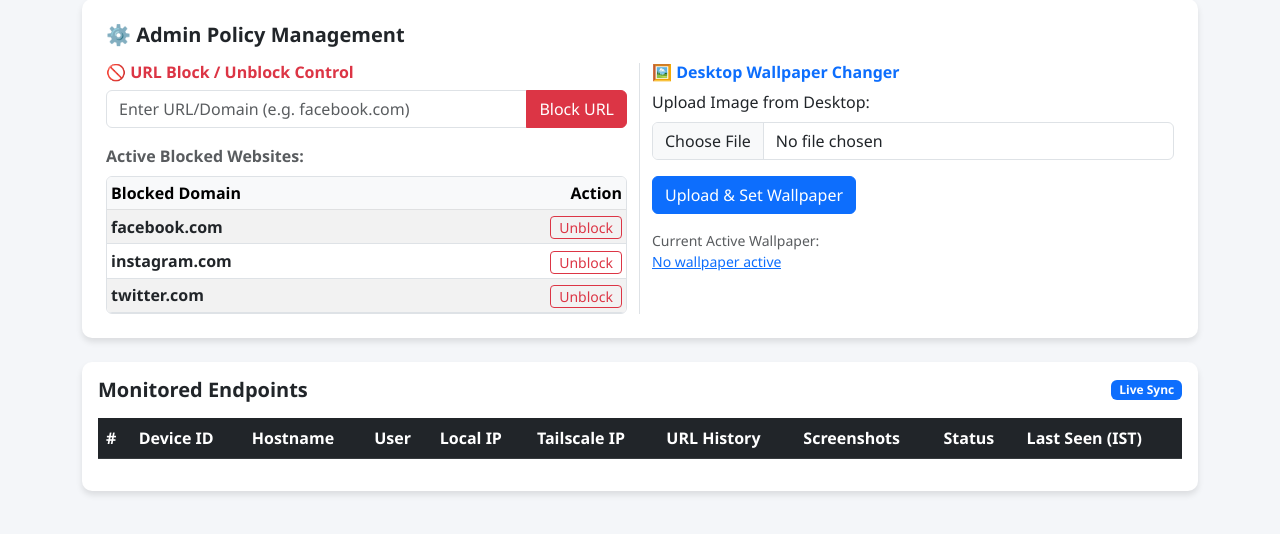
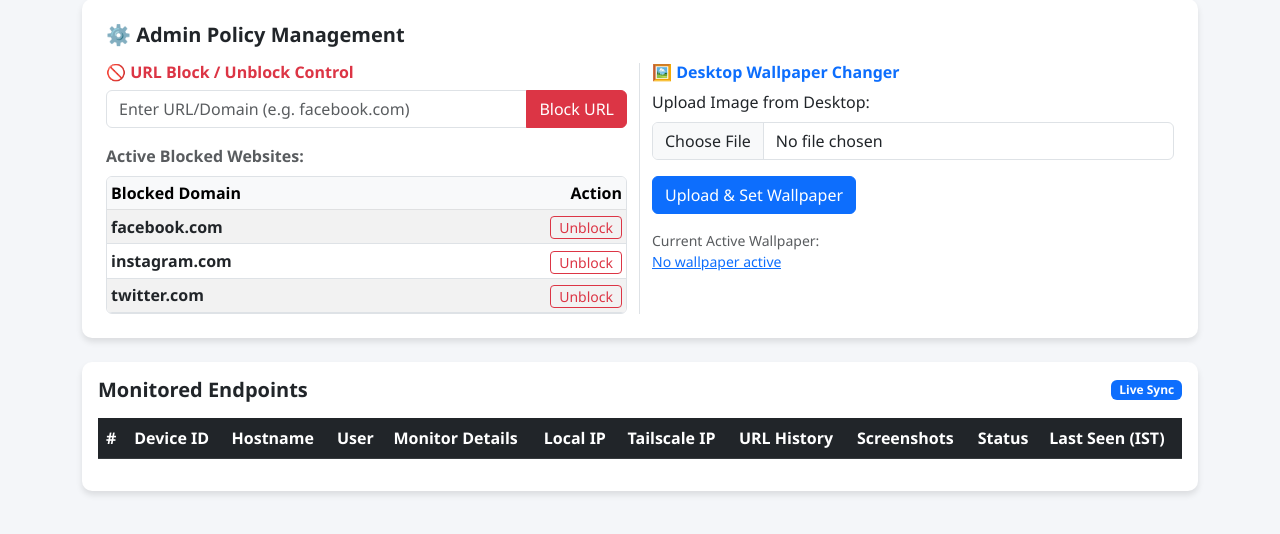
Before and after one commit to Bhandari7055/rmm-cloud-server, a Flask app: page /dashboard in a window 1280 px wide. Shown: the part 88-622 px from the top of the page. Run offline with Flask 3, Linux system fonts and the light colour scheme; the visitor is signed in with stand-in values (Sample User, id 1); lists and menus that the app fills with data are empty.

Commit message:
Add Monitor Details column to dashboard

```diff
--- a/templates/dashboard.html
+++ b/templates/dashboard.html
@@ -113,6 +113,7 @@
                         <th>Device ID</th>
                         <th>Hostname</th>
                         <th>User</th>
+                        <th>Monitor Details</th>
                         <th>Local IP</th>
                         <th>Tailscale IP</th>
                         <th>URL History</th>
@@ -128,6 +129,7 @@
                         <td class="fw-bold text-primary">{{ device.device_id }}</td>
                         <td>{{ device.hostname }}</td>
                         <td>{{ device.username }}</td>
+                        <td><span class="badge bg-dark text-white">🖥️ {{ device.monitor_model or "Detecting..." }}</span></td>
                         <td>{{ device.local_ip }}</td>
                         <td>{{ device.tailscale_ip }}</td>
                         <td><span class="badge bg-info text-dark">{{ device.history_count }} URLs</span></td>
```
